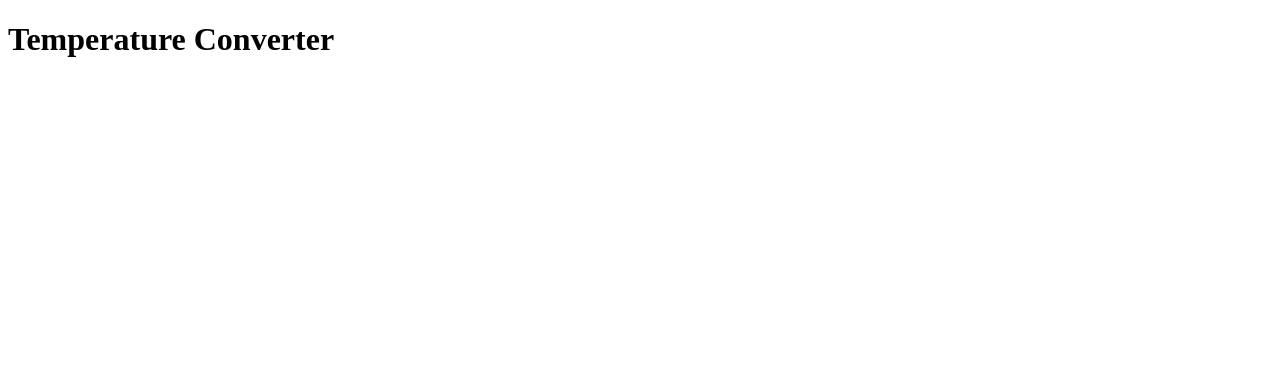
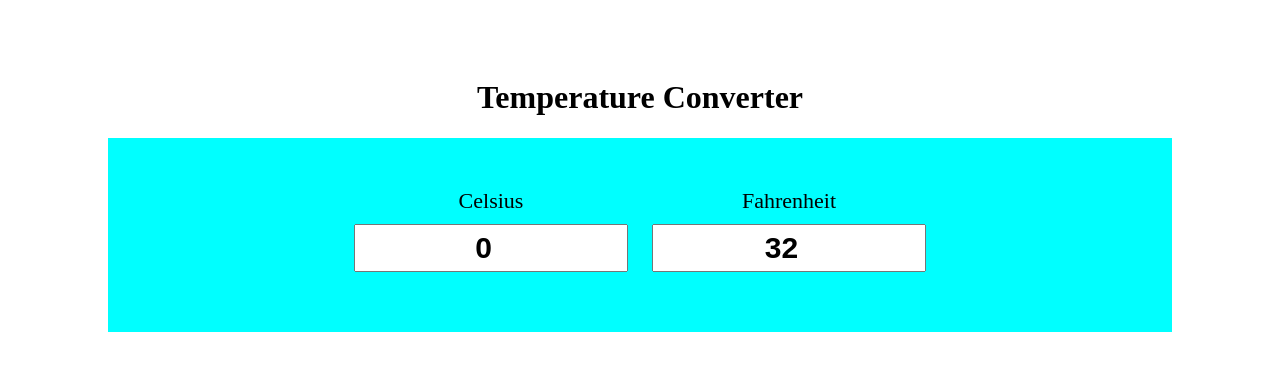
Before and after one commit to Sandiprumba/temperature-converter-js, a plain HTML site: page index.html in a window 1280 px wide. Drawn offline with Linux system fonts and the light colour scheme.

Commit message:
full code

```diff
--- a/index.html
+++ b/index.html
@@ -4,9 +4,70 @@
     <meta charset="UTF-8" />
     <meta name="viewport" content="width=device-width, initial-scale=1.0" />
     <title>Temperature Converter</title>
-    <style></style>
+    <style>
+      body {
+        padding: 50px 100px;
+      }
+      h1 {
+        text-align: center;
+      }
+      #container {
+        text-align: center;
+        background-color: aqua;
+        padding: 50px;
+      }
+      .input-div {
+        display: inline-block;
+      }
+      .inp {
+        padding: 5px 10px;
+        margin: 10px;
+        font-size: 30px;
+        font-weight: bold;
+        width: 250px;
+        text-align: center;
+      }
+      label {
+        font-size: 22px;
+      }
+    </style>
   </head>
   <body>
     <h1>Temperature Converter</h1>
+    <div id="container">
+      <div class="input-div">
+        <label classname="label">Celsius</label><br />
+        <input type="number" value="0" id="cel" class="inp" />
+      </div>
+      <div class="input-div">
+        <label>Fahrenheit</label><br />
+        <input type="number" value="32" id="fah" class="inp" />
+      </div>
+    </div>
+    <script>
+      var cel = document.getElementById("cel");
+      var fah = document.getElementById("fah");
+
+      cel.addEventListener("input", function () {
+        let c = this.value;
+        let f = (c * 9) / 5 + 32;
+        if (!Number.isInteger(f)) {
+          f = f.toFixed(4);
+          console.log("celsius changed");
+        }
+        fah.value = f;
+      });
+
+      fah.addEventListener("input", function () {
+        let f = this.value;
+        let c = ((f - 32) * 5) / 9;
+        if (!Number.isInteger(c)) {
+          c = c.toFixed(4);
+          console.log("fahrenheit changed");
+        }
+
+        cel.value = c;
+      });
+    </script>
   </body>
 </html>
```
